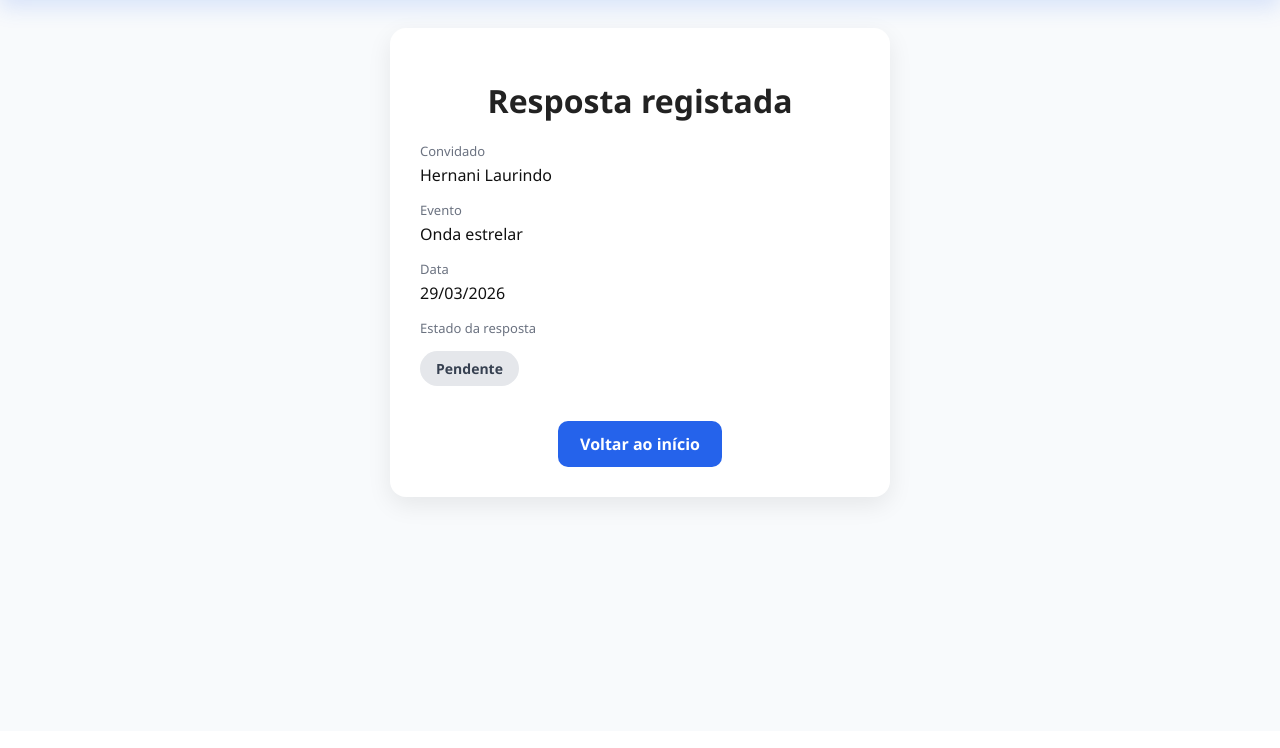
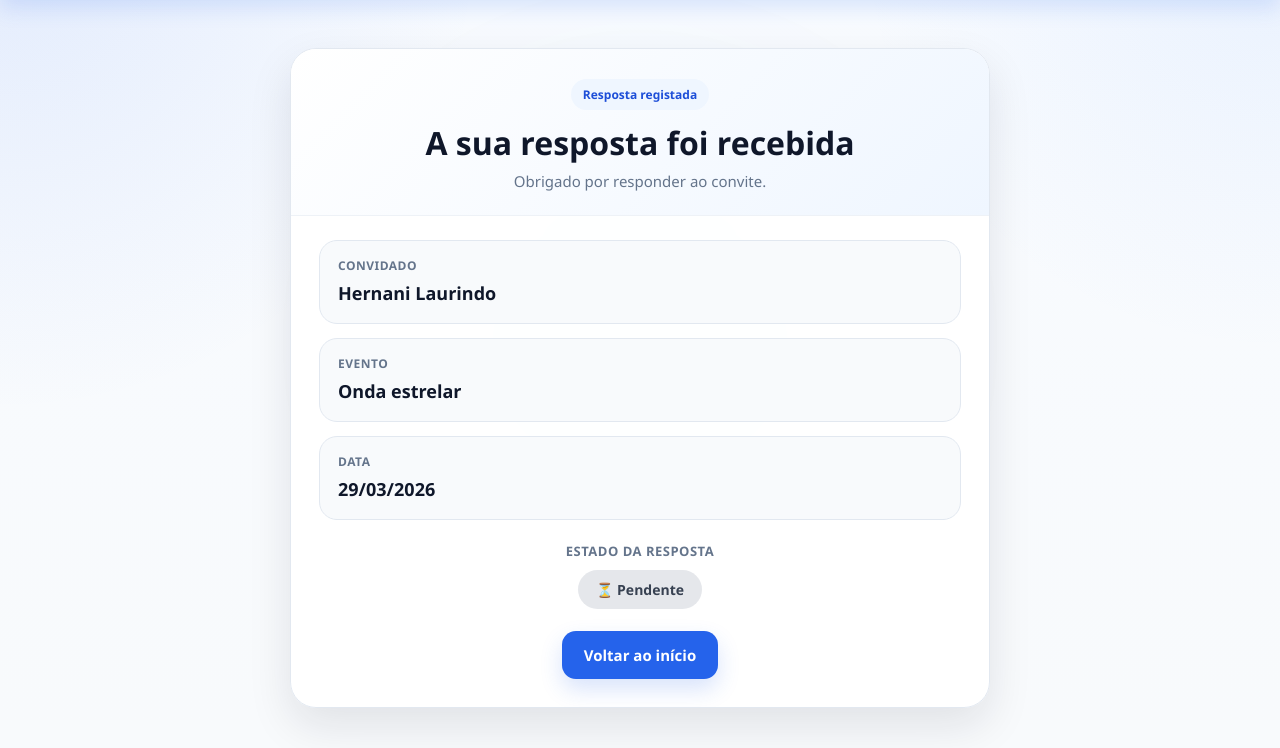
Before and after one commit to 9free13-sys/invitation-app, a Django app: page /invite/16a39fd4-306f-4f0b-864f-f8930bcd0d67/1/ in a window 1280 px wide. Shown: the part 69-817 px from the top of the page. Before the commit the page ends 580 px from the top, so only its background shows below. Run offline with Django 5.2, Linux system fonts and the light colour scheme; data comes from the database, SQL or seed files in the repository; both versions use the stored data as it was after the commit.

Commit message:
improving invite page

```diff
--- a/guests/templates/guests/invite_response.html
+++ b/guests/templates/guests/invite_response.html
@@ -1,49 +1,146 @@
 {% extends "base.html" %}
 
-{% block title %}Resposta ao Convite{% endblock %}
+{% block title %}Resposta ao Convite | InvitePro{% endblock %}
 
 {% block content %}
-
 <style>
-    .card {
-        background: white;
-        max-width: 500px;
-        margin: auto;
-        padding: 30px;
-        border-radius: 16px;
-        box-shadow: 0 8px 25px rgba(0,0,0,0.08);
-        text-align: center;
+    .response-page {
+        position: relative;
     }
 
-    h1 {
-        margin-bottom: 20px;
-        color: #222;
+    .response-page::before {
+        content: "";
+        position: fixed;
+        inset: 0;
+        background:
+            radial-gradient(circle at top left, rgba(37, 99, 235, 0.10), transparent 32%),
+            radial-gradient(circle at top right, rgba(59, 130, 246, 0.08), transparent 28%),
+            linear-gradient(180deg, #f8fbff 0%, #f8fafc 100%);
+        z-index: -2;
     }
 
-    .info-item {
-        margin-bottom: 15px;
-        text-align: left;
+    .response-page::after {
+        content: "";
+        position: fixed;
+        width: 460px;
+        height: 460px;
+        border-radius: 50%;
+        background: rgba(37, 99, 235, 0.05);
+        filter: blur(80px);
+        top: 180px;
+        left: 50%;
+        transform: translateX(-50%);
+        z-index: -1;
+        pointer-events: none;
+    }
+
+    .response-wrapper {
+        max-width: 700px;
+        margin: 20px auto 0;
+    }
+
+    .response-card {
+        background: rgba(255, 255, 255, 0.94);
+        border: 1px solid #e2e8f0;
+        border-radius: 26px;
+        box-shadow: 0 18px 44px rgba(15, 23, 42, 0.10);
+        overflow: hidden;
+        backdrop-filter: blur(8px);
+    }
+
+    .response-header {
+        padding: 30px 28px 22px;
+        text-align: center;
+        border-bottom: 1px solid #eef2f7;
+        background: linear-gradient(135deg, #ffffff, #eff6ff);
+    }
+
+    .response-badge {
+        display: inline-flex;
+        align-items: center;
+        justify-content: center;
+        background: #eff6ff;
+        color: #1d4ed8;
+        border-radius: 999px;
+        padding: 7px 12px;
+        font-size: 12px;
+        font-weight: 700;
+        margin-bottom: 14px;
+    }
+
+    .response-title {
+        margin: 0 0 8px 0;
+        font-size: 32px;
+        font-weight: 800;
+        color: #0f172a;
+        line-height: 1.2;
+    }
+
+    .response-subtitle {
+        margin: 0;
+        font-size: 15px;
+        color: #64748b;
+        line-height: 1.5;
+    }
+
+    .response-body {
+        padding: 24px 28px 28px;
+    }
+
+    .info-grid {
+        display: grid;
+        gap: 14px;
+        margin-bottom: 22px;
+    }
+
+    .info-box {
+        background: #f8fafc;
+        border: 1px solid #e2e8f0;
+        border-radius: 18px;
+        padding: 16px 18px;
     }
 
     .label {
-        font-size: 13px;
-        color: #6b7280;
         display: block;
-        margin-bottom: 4px;
+        margin-bottom: 6px;
+        font-size: 12px;
+        font-weight: 700;
+        color: #64748b;
+        text-transform: uppercase;
+        letter-spacing: 0.5px;
     }
 
     .value {
-        font-size: 16px;
-        color: #111;
+        font-size: 18px;
+        font-weight: 700;
+        color: #0f172a;
+        line-height: 1.5;
+        word-break: break-word;
+    }
+
+    .status-row {
+        text-align: center;
+        margin-bottom: 22px;
+    }
+
+    .status-label {
+        display: block;
+        margin-bottom: 10px;
+        font-size: 13px;
+        font-weight: 700;
+        color: #64748b;
+        text-transform: uppercase;
+        letter-spacing: 0.5px;
     }
 
     .status {
-        display: inline-block;
-        margin-top: 10px;
-        padding: 8px 16px;
+        display: inline-flex;
+        align-items: center;
+        justify-content: center;
+        padding: 10px 18px;
         border-radius: 999px;
         font-size: 14px;
-        font-weight: 600;
+        font-weight: 800;
     }
 
     .status-confirmed {
@@ -61,51 +158,108 @@
         color: #374151;
     }
 
+    .actions {
+        display: flex;
+        justify-content: center;
+    }
+
     .btn {
-        display: inline-block;
+        display: inline-flex;
+        align-items: center;
+        justify-content: center;
+        min-height: 48px;
+        padding: 14px 22px;
+        border-radius: 14px;
         text-decoration: none;
         background: #2563eb;
         color: white;
-        padding: 12px 22px;
-        border-radius: 10px;
-        margin-top: 20px;
-        font-weight: 600;
+        font-size: 15px;
+        font-weight: 800;
+        box-shadow: 0 10px 22px rgba(37, 99, 235, 0.18);
+        transition: 0.2s ease;
+    }
+
+    .btn:hover {
+        background: #1d4ed8;
+        transform: translateY(-1px);
+    }
+
+    @media (max-width: 700px) {
+        .response-wrapper {
+            margin-top: 0;
+        }
+
+        .response-header {
+            padding: 22px 18px 18px;
+        }
+
+        .response-title {
+            font-size: 26px;
+        }
+
+        .response-subtitle {
+            font-size: 14px;
+        }
+
+        .response-body {
+            padding: 18px 18px 22px;
+        }
+
+        .value {
+            font-size: 16px;
+        }
+
+        .btn {
+            width: 100%;
+        }
     }
 </style>
 
-<div class="card">
-    <h1>Resposta registada</h1>
+<div class="response-page">
+    <div class="response-wrapper">
+        <div class="response-card">
+            <div class="response-header">
+                <div class="response-badge">Resposta registada</div>
+                <h1 class="response-title">A sua resposta foi recebida</h1>
+                <p class="response-subtitle">Obrigado por responder ao convite.</p>
+            </div>
 
-    <div class="info-item">
+            <div class="response-body">
+                <div class="info-grid">
+                    <div class="info-box">
                         <span class="label">Convidado</span>
                         <span class="value">{{ guest.full_name }}</span>
                     </div>
 
-    <div class="info-item">
+                    <div class="info-box">
                         <span class="label">Evento</span>
                         <span class="value">{{ guest.event.name }}</span>
                     </div>
 
-    <div class="info-item">
+                    <div class="info-box">
                         <span class="label">Data</span>
                         <span class="value">{{ guest.event.date|date:"d/m/Y" }}</span>
                     </div>
+                </div>
 
-    <div class="info-item">
-        <span class="label">Estado da resposta</span>
+                <div class="status-row">
+                    <span class="status-label">Estado da resposta</span>
 
                     {% if guest.status == "confirmado" %}
-            <span class="status status-confirmed">Confirmado</span>
-
+                        <span class="status status-confirmed"> Confirmado</span>
                     {% elif guest.status == "recusado" %}
-            <span class="status status-declined">Recusado</span>
-
+                        <span class="status status-declined"> Recusado</span>
                     {% else %}
-            <span class="status status-pending">Pendente</span>
+                        <span class="status status-pending">⏳ Pendente</span>
                     {% endif %}
                 </div>
 
+                <div class="actions">
                     <a href="/" class="btn">Voltar ao início</a>
+                </div>
+            </div>
+        </div>
+    </div>
 </div>
 
 {% endblock %}
```
Also changed, not shown: db.sqlite3. Lines whose indentation alone changed are shown as unchanged.
